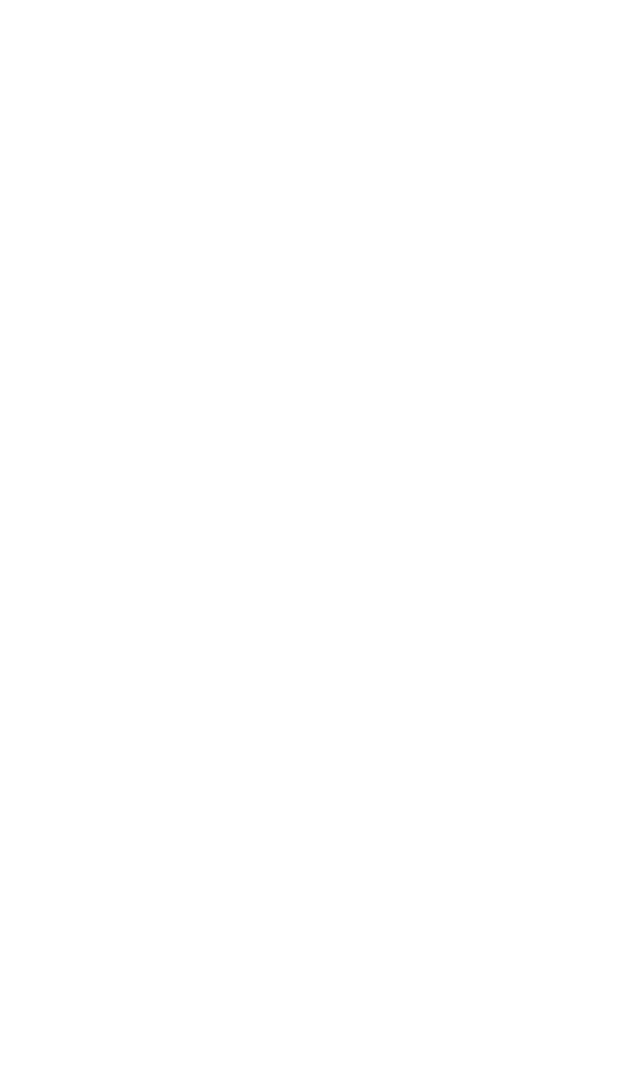
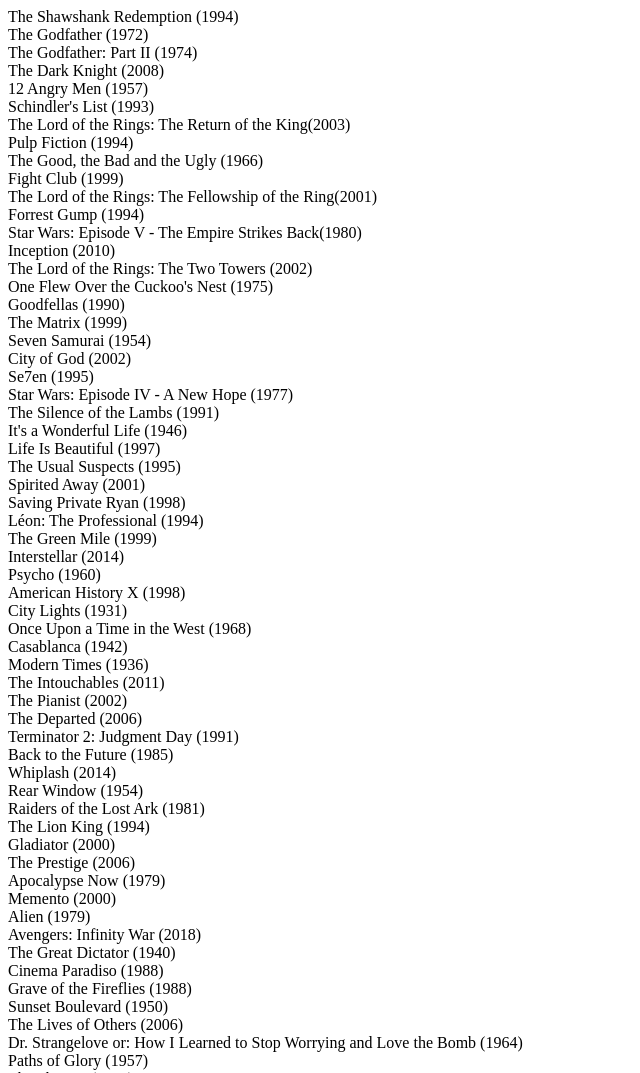
Before and after one commit to souravkhoso1/demo-repo, a plain HTML site: page index.html in a window 1280 px wide. Shown: the top 1073 px of the page, without its empty margins (0-640 px from the left). Before the commit the page ends 800 px from the top, so only its background shows below. Drawn offline with nearby package versions, Linux system fonts and the light colour scheme.

Commit message:
code change

```diff
--- a/index.html
+++ b/index.html
@@ -13,7 +13,7 @@
     success: function (data) {
         $.each(data, function(index, element) {
             $('body').append($('<div>', {
-                text: element.name
+                text: element.MovieName
             }));
         });
     }
```
